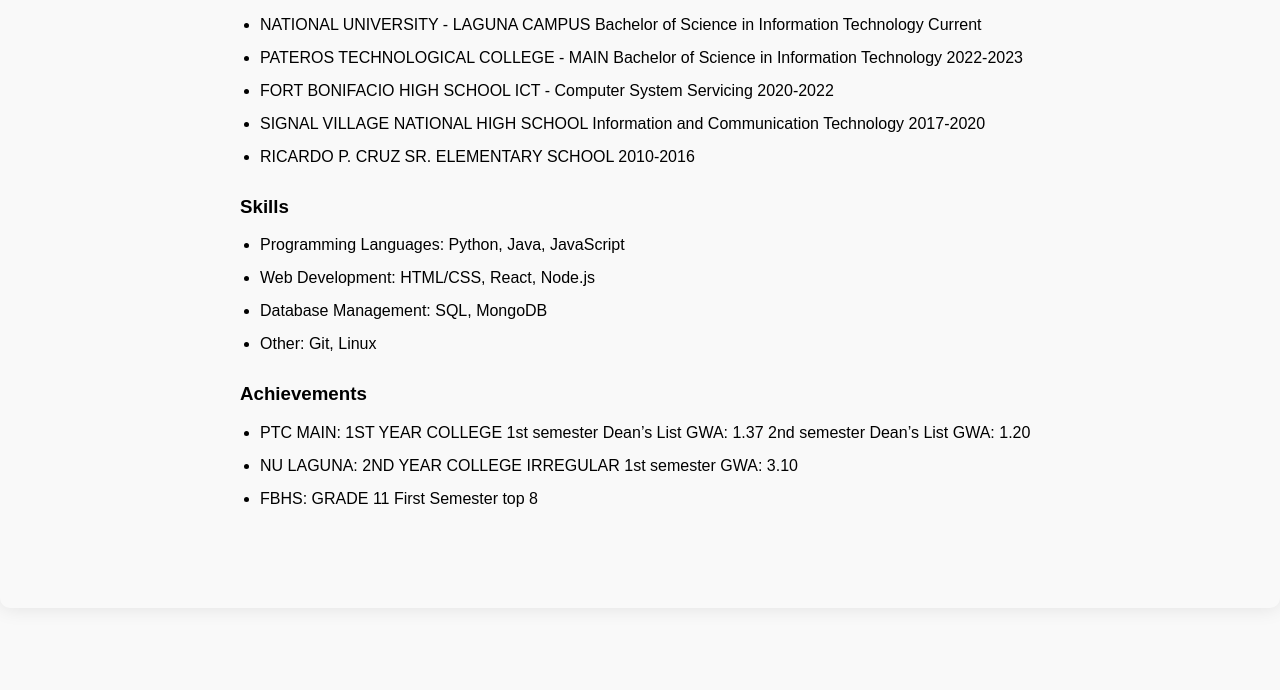
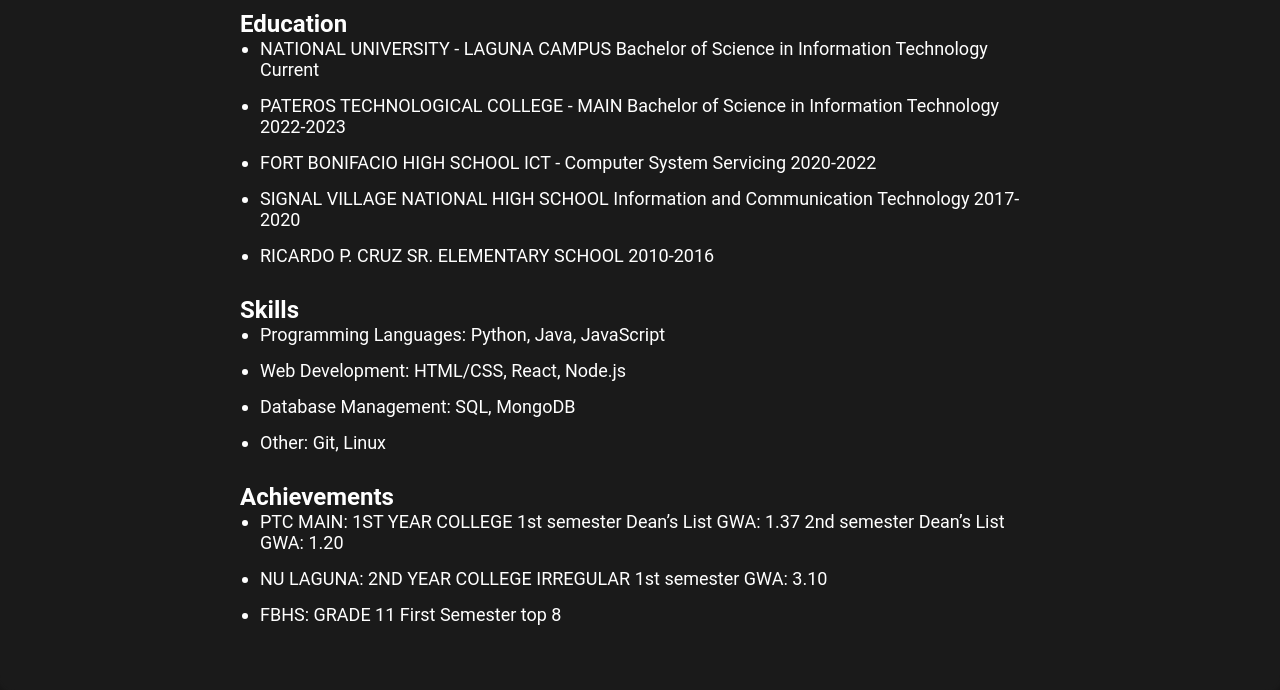
Before and after one commit to carlivan2525/carl, a plain HTML site: page carl-website/about.html in a window 1280 px wide. Shown: the part 178-868 px from the top of the page. Before the commit the page ends 800 px from the top, so only its background shows below. Drawn offline with Linux system fonts and the light colour scheme.

Commit message:
Update about.css

```diff
--- a/carl-website/about.css
+++ b/carl-website/about.css
@@ -1,27 +1,25 @@
-body, nav ul li a, .about-section, .resume h3, .resume ul, .resume li {
-    transition: all 0.3s ease;
+* {
+    margin: 0;
+    padding: 0;
+    box-sizing: border-box;
 }
 
-body:hover, nav ul li a:hover, .about-section:hover, .resume h3:hover, .resume ul:hover, .resume li:hover {
-    transform: translateY(-5px);
-}
-
-
 body {
-    font-family: Arial, sans-serif;
+    font-family: 'Roboto', sans-serif;
     margin: 0;
     padding: 0;
-    background-color: #f9f9f9;
+    background-color: #121212;
+    color: #fff;
 }
-
 nav {
-    background-color: #333;
+    background-color: #000;
     color: #fff;
     padding: 20px 0;
     text-align: center;
     position: fixed;
     width: 100%;
     z-index: 1000;
+    top: 0;
 }
 
 nav ul {
@@ -48,19 +46,20 @@
 
 .about-section {
     padding: 50px;
-    background-color:fff;
-    border-radius: 10px;
-    box-shadow: 0 0 20px rgba(0, 0, 0, 0.1);
-    margin-top: 0;
+    background-color: #1a1a1a;
+    border-radius: 15px;
+    box-shadow: 0 0 20px rgba(255, 255, 255, 0.1);
+    margin-top: 10vh;
 }
 
 .container {
     max-width: 800px;
-    margin: 50px auto;
+    margin: 0 auto;
 }
 
 .resume h3 {
     margin-top: 30px;
+    font-size: 24px;
 }
 
 .resume ul {
@@ -69,9 +68,10 @@
 
 .resume li {
     margin-bottom: 15px;
+    font-size: 18px;
 }
 
-
+/* Animation */
 .animated {
     animation-duration: 1s;
     animation-fill-mode: both;
@@ -92,3 +92,10 @@
     opacity: 0;
     animation-name: fadeInUp;
 }
+
+.about-section h2,
+.about-section h3,
+.about-section ul,
+.about-section li {
+    animation: fadeInUp 1s ease forwards;
+}
```
